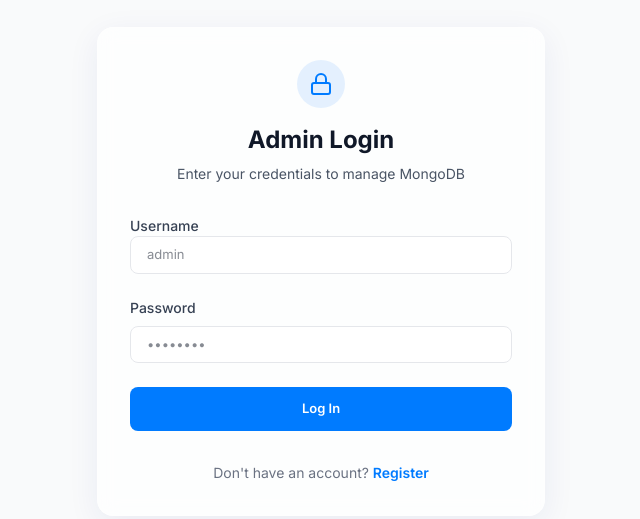
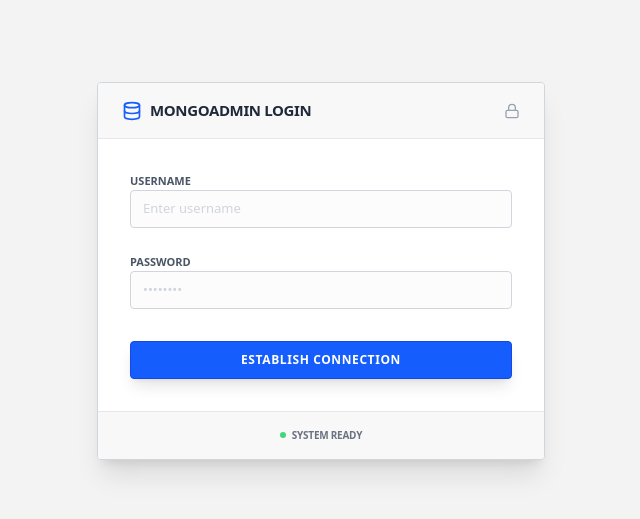
Before and after one commit to atikurmsps/MongoDB-GUI-Admin-Panel, a Next.js app: page /login in a window 1280 px wide. Shown: the part 129-648 px from the top of the page, without its empty margins (319-959 px from the left). Built offline with nearby package versions, Linux system fonts and the light colour scheme.

Commit message:
Redesign login page to match premium theme and remove obsolete register page/API

```diff
--- a/src/app/login/page.tsx
+++ b/src/app/login/page.tsx
@@ -39,19 +39,21 @@ export default function LoginPage() {
     };
 
     return (
-        <div className="flex min-h-screen items-center justify-center bg-gray-50 px-4">
-            <div className="w-full max-w-md animate-in glass rounded-2xl p-8">
-                <div className="mb-8 text-center">
-                    <div className="mx-auto mb-4 flex h-12 w-12 items-center justify-center rounded-full bg-primary/10">
-                        <Lock className="h-6 w-6 text-primary" />
+        <div className="flex min-h-screen items-center justify-center bg-[#f3f3f3] px-4 font-sans">
+            <div className="w-full max-w-md bg-white border border-gray-300 rounded-sm shadow-xl overflow-hidden">
+                <div className="bg-[#f8f8f8] border-b border-gray-200 px-6 py-4 flex items-center justify-between">
+                    <div className="flex items-center gap-2">
+                        <Database className="h-5 w-5 text-blue-600" />
+                        <h1 className="text-[15px] font-bold text-gray-800 uppercase tracking-tight">MongoAdmin Login</h1>
                     </div>
-                    <h1 className="text-2xl font-bold text-gray-900">Admin Login</h1>
-                    <p className="mt-2 text-sm text-gray-600">Enter your credentials to manage MongoDB</p>
+                    <Lock className="h-4 w-4 text-gray-400" />
                 </div>
 
+                <div className="p-8">
+
                     <form onSubmit={handleSubmit} className="space-y-6">
-                    <div className="space-y-2">
-                        <Label.Root htmlFor="username" className="text-sm font-medium text-gray-700">
+                        <div className="space-y-1.5">
+                            <Label.Root htmlFor="username" className="text-[11px] font-bold text-gray-600 uppercase">
                                 Username
                             </Label.Root>
                             <input
@@ -60,48 +62,54 @@ export default function LoginPage() {
                                 value={username}
                                 onChange={(e) => setUsername(e.target.value)}
                                 required
-                            className="w-full rounded-lg border border-gray-200 bg-white px-4 py-2 text-gray-900 outline-none ring-primary/20 transition-all focus:border-primary focus:ring-4"
-                            placeholder="admin"
+                                className="w-full border border-gray-300 rounded-sm bg-[#fcfcfc] px-3 py-2 text-[13px] text-gray-900 outline-none transition-all focus:border-blue-500 focus:bg-white focus:ring-4 focus:ring-blue-500/5 placeholder:text-gray-300"
+                                placeholder="Enter username"
                             />
                         </div>
 
-                    <div className="space-y-2">
-                        <div className="flex items-center justify-between">
-                            <Label.Root htmlFor="password" title="password" className="text-sm font-medium text-gray-700">
+                        <div className="space-y-1.5">
+                            <Label.Root htmlFor="password" title="password" className="text-[11px] font-bold text-gray-600 uppercase">
                                 Password
                             </Label.Root>
-                        </div>
                             <input
                                 id="password"
                                 type="password"
                                 value={password}
                                 onChange={(e) => setPassword(e.target.value)}
                                 required
-                            className="w-full rounded-lg border border-gray-200 bg-white px-4 py-2 text-gray-900 outline-none ring-primary/20 transition-all focus:border-primary focus:ring-4"
+                                className="w-full border border-gray-300 rounded-sm bg-[#fcfcfc] px-3 py-2 text-[13px] text-gray-900 outline-none transition-all focus:border-blue-500 focus:bg-white focus:ring-4 focus:ring-blue-500/5 placeholder:text-gray-300"
                                 placeholder="••••••••"
                             />
                         </div>
 
-                    {error && <p className="text-sm text-red-600">{error}</p>}
+                        {error && (
+                            <div className="p-3 border border-red-200 bg-red-50 rounded-sm text-red-700 text-[11px] italic animate-in fade-in slide-in-from-top-1">
+                                * {error}
+                            </div>
+                        )}
 
+                        <div className="pt-2">
                             <button
                                 type="submit"
                                 disabled={loading}
-                        className="flex w-full items-center justify-center rounded-lg bg-primary py-3 font-semibold text-white transition-opacity hover:opacity-90 disabled:opacity-50"
+                                className="flex w-full items-center justify-center rounded-sm bg-blue-600 py-2.5 text-xs font-bold uppercase tracking-wider text-white shadow-lg border border-blue-700 hover:bg-blue-700 transition-all active:scale-[0.98] disabled:opacity-50"
                             >
-                        {loading ? <Loader2 className="h-5 w-5 animate-spin" /> : 'Log In'}
+                                {loading ? (
+                                    <Loader2 className="h-4 w-4 animate-spin" />
+                                ) : (
+                                    'Establish Connection'
+                                )}
                             </button>
+                        </div>
                     </form>
+                </div>
 
-                <p className="mt-8 text-center text-sm text-gray-500">
-                    Don&apos;t have an account?{' '}
-                    <button
-                        onClick={() => router.push('/register')}
-                        className="font-semibold text-primary hover:underline"
-                    >
-                        Register
-                    </button>
-                </p>
+                <div className="bg-[#f8f8f8] border-t border-gray-200 px-6 py-4">
+                    <div className="flex items-center justify-center gap-1.5 text-[10px] text-gray-500 font-bold uppercase tracking-tight">
+                        <div className="h-1.5 w-1.5 rounded-full bg-green-500 animate-pulse" />
+                        System Ready
+                    </div>
+                </div>
             </div>
         </div>
     );
--- a/src/app/register/page.tsx
+++ /dev/null
@@ -1,139 +0,0 @@
-'use client';
-
-import { useState, useEffect } from 'react';
-import { useRouter } from 'next/navigation';
-import { Database, Loader2, AlertCircle } from 'lucide-react';
-import * as Label from '@radix-ui/react-label';
-
-export default function RegisterPage() {
-    const [username, setUsername] = useState('');
-    const [password, setPassword] = useState('');
-    const [loading, setLoading] = useState(false);
-    const [adminExists, setAdminExists] = useState<boolean | null>(null);
-    const [error, setError] = useState('');
-    const router = useRouter();
-
-    useEffect(() => {
-        async function checkAdmin() {
-            try {
-                const res = await fetch('/api/auth/register');
-                const data = await res.json();
-                setAdminExists(data.exists);
-            } catch (err) {
-                console.error('Failed to check admin status');
-            }
-        }
-        checkAdmin();
-    }, []);
-
-    const handleSubmit = async (e: React.FormEvent) => {
-        e.preventDefault();
-        if (adminExists) return;
-
-        setLoading(true);
-        setError('');
-
-        try {
-            const res = await fetch('/api/auth/register', {
-                method: 'POST',
-                headers: { 'Content-Type': 'application/json' },
-                body: JSON.stringify({ username, password }),
-            });
-
-            const data = await res.json();
-
-            if (res.ok) {
-                router.push('/login');
-            } else {
-                setError(data.error || 'Something went wrong');
-            }
-        } catch (err) {
-            setError('Connection error');
-        } finally {
-            setLoading(false);
-        }
-    };
-
-    if (adminExists === null) {
-        return (
-            <div className="flex min-h-screen items-center justify-center">
-                <Loader2 className="h-8 w-8 animate-spin text-primary" />
-            </div>
-        );
-    }
-
-    return (
-        <div className="flex min-h-screen items-center justify-center bg-gray-50 px-4">
-            <div className="w-full max-w-md animate-in glass rounded-2xl p-8">
-                <div className="mb-8 text-center">
-                    <div className="mx-auto mb-4 flex h-12 w-12 items-center justify-center rounded-full bg-primary/10">
-                        <Database className="h-6 w-6 text-primary" />
-                    </div>
-                    <h1 className="text-2xl font-bold text-gray-900">Admin Registration</h1>
-                    <p className="mt-2 text-sm text-gray-600">
-                        {adminExists
-                            ? "An admin account already exists. Please log in."
-                            : "Create the first admin account to get started."}
-                    </p>
-                </div>
-
-                {adminExists ? (
-                    <div className="space-y-4">
-                        <div className="flex items-center gap-3 rounded-lg bg-amber-50 p-4 text-amber-800">
-                            <AlertCircle className="h-5 w-5" />
-                            <p className="text-sm font-medium">Administration already initialized.</p>
-                        </div>
-                        <button
-                            onClick={() => router.push('/login')}
-                            className="w-full rounded-lg bg-primary py-3 font-semibold text-white transition-opacity hover:opacity-90"
-                        >
-                            Go to Login
-                        </button>
-                    </div>
-                ) : (
-                    <form onSubmit={handleSubmit} className="space-y-6">
-                        <div className="space-y-2">
-                            <Label.Root htmlFor="username" className="text-sm font-medium text-gray-700">
-                                Username
-                            </Label.Root>
-                            <input
-                                id="username"
-                                type="text"
-                                value={username}
-                                onChange={(e) => setUsername(e.target.value)}
-                                required
-                                className="w-full rounded-lg border border-gray-200 bg-white px-4 py-2 text-gray-900 outline-none ring-primary/20 transition-all focus:border-primary focus:ring-4"
-                                placeholder="admin"
-                            />
-                        </div>
-
-                        <div className="space-y-2">
-                            <Label.Root htmlFor="password" title="password" className="text-sm font-medium text-gray-700">
-                                Password
-                            </Label.Root>
-                            <input
-                                id="password"
-                                type="password"
-                                value={password}
-                                onChange={(e) => setPassword(e.target.value)}
-                                required
-                                className="w-full rounded-lg border border-gray-200 bg-white px-4 py-2 text-gray-900 outline-none ring-primary/20 transition-all focus:border-primary focus:ring-4"
-                                placeholder="••••••••"
-                            />
-                        </div>
-
-                        {error && <p className="text-sm text-red-600">{error}</p>}
-
-                        <button
-                            type="submit"
-                            disabled={loading}
-                            className="flex w-full items-center justify-center rounded-lg bg-primary py-3 font-semibold text-white transition-opacity hover:opacity-90 disabled:opacity-50"
-                        >
-                            {loading ? <Loader2 className="h-5 w-5 animate-spin" /> : 'Register Admin'}
-                        </button>
-                    </form>
-                )}
-            </div>
-        </div>
-    );
-}
```
Also changed, not shown: src/app/api/auth/register/route.ts (deleted, +0 -18 lines). Lines whose indentation alone changed are shown as unchanged.
